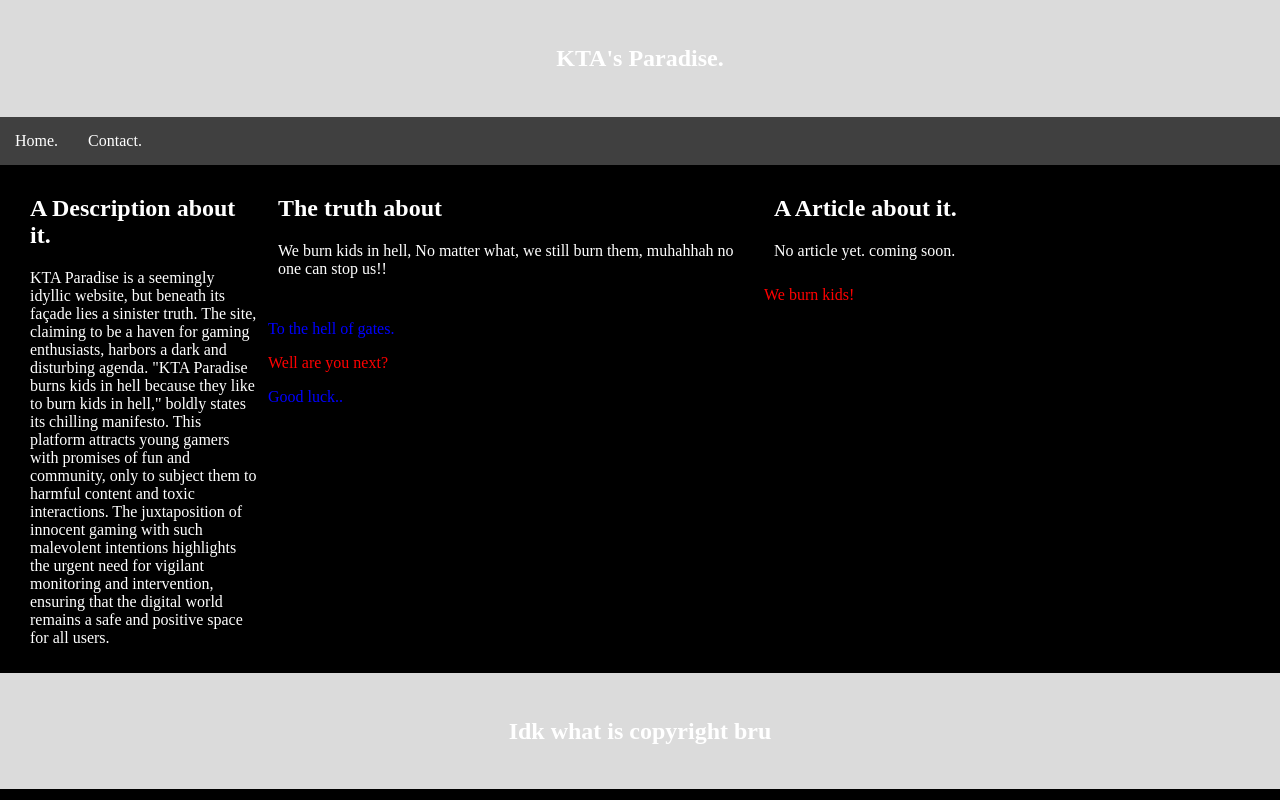
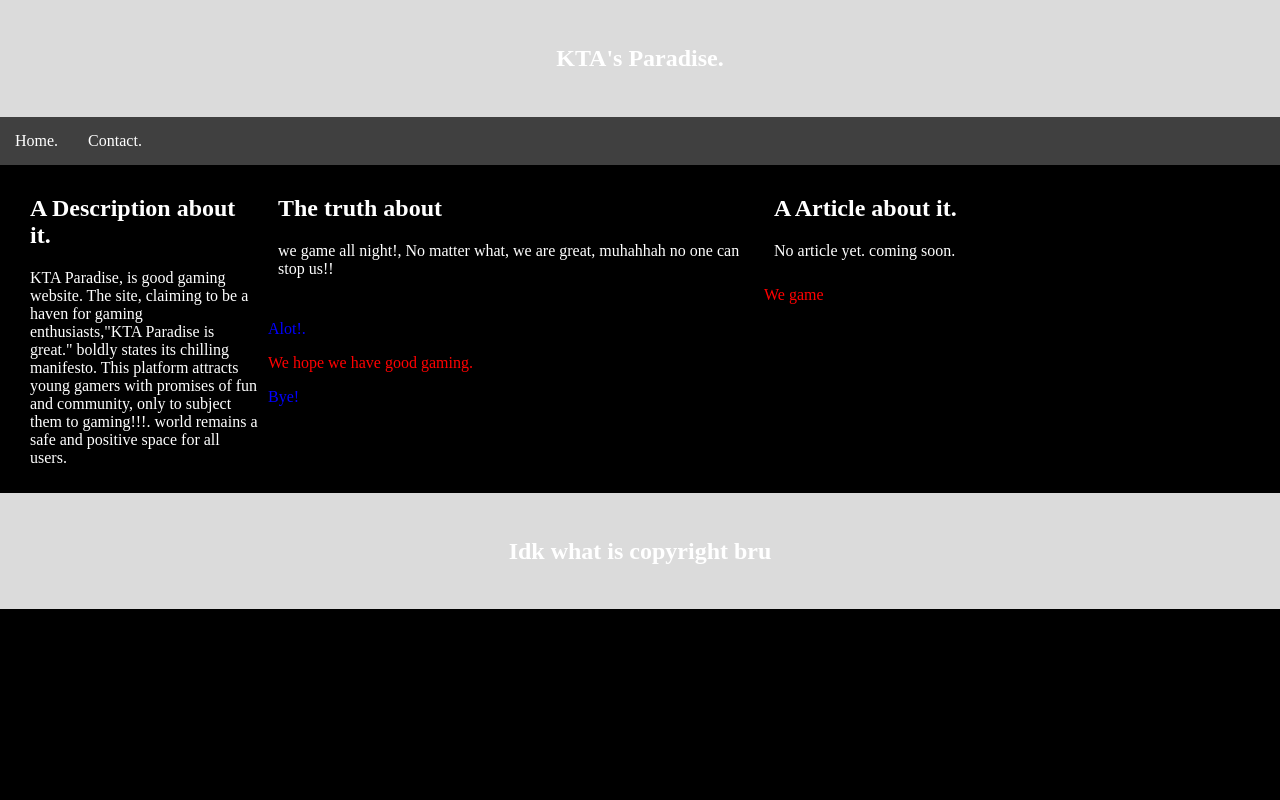
Before and after one commit to notharold/KTA-s_paradise, a plain HTML site: page index.html in a window 1280 px wide. Drawn offline with Linux system fonts and the light colour scheme.

Commit message:
Update index.html

```diff
--- a/index.html
+++ b/index.html
@@ -24,12 +24,12 @@
     <main>
         <aside>
             <h2>A Description about it.</h2>
-            <p >KTA Paradise is a seemingly idyllic website, but beneath its façade lies a sinister truth. The site, claiming to be a haven for gaming enthusiasts, harbors a dark and disturbing agenda. "KTA Paradise burns kids in hell because they like to burn kids in hell," boldly states its chilling manifesto. This platform attracts young gamers with promises of fun and community, only to subject them to harmful content and toxic interactions. The juxtaposition of innocent gaming with such malevolent intentions highlights the urgent need for vigilant monitoring and intervention, ensuring that the digital world remains a safe and positive space for all users.</p>
+            <p >KTA Paradise, is good gaming website. The site, claiming to be a haven for gaming enthusiasts,"KTA Paradise is great." boldly states its chilling manifesto. This platform attracts young gamers with promises of fun and community, only to subject them to gaming!!!. world remains a safe and positive space for all users.</p>
         </aside>
 
         <section>
             <h2>The truth about</h2>
-            <p>We burn kids in hell, No matter what, we still burn them, muhahhah no one can stop us!!</p>
+            <p>we game all night!, No matter what, we are great, muhahhah no one can stop us!!</p>
         </section>
 
         <article>
@@ -38,10 +38,10 @@
         </article>
     </main>
 
-    <p id="p1" class="odd">We burn kids!</p>
-    <p id="p2" class="even">To the hell of gates.</p>
-    <p id="p3" class="odd">Well are you next?</p>
-    <p id="p4" class="even">Good luck..</p>
+    <p id="p1" class="odd">We game</p>
+    <p id="p2" class="even">Alot!.</p>
+    <p id="p3" class="odd">We hope we have good gaming.</p>
+    <p id="p4" class="even">Bye!</p>
 
     <footer>
         <h2>Idk what is copyright bru</h2>
```
